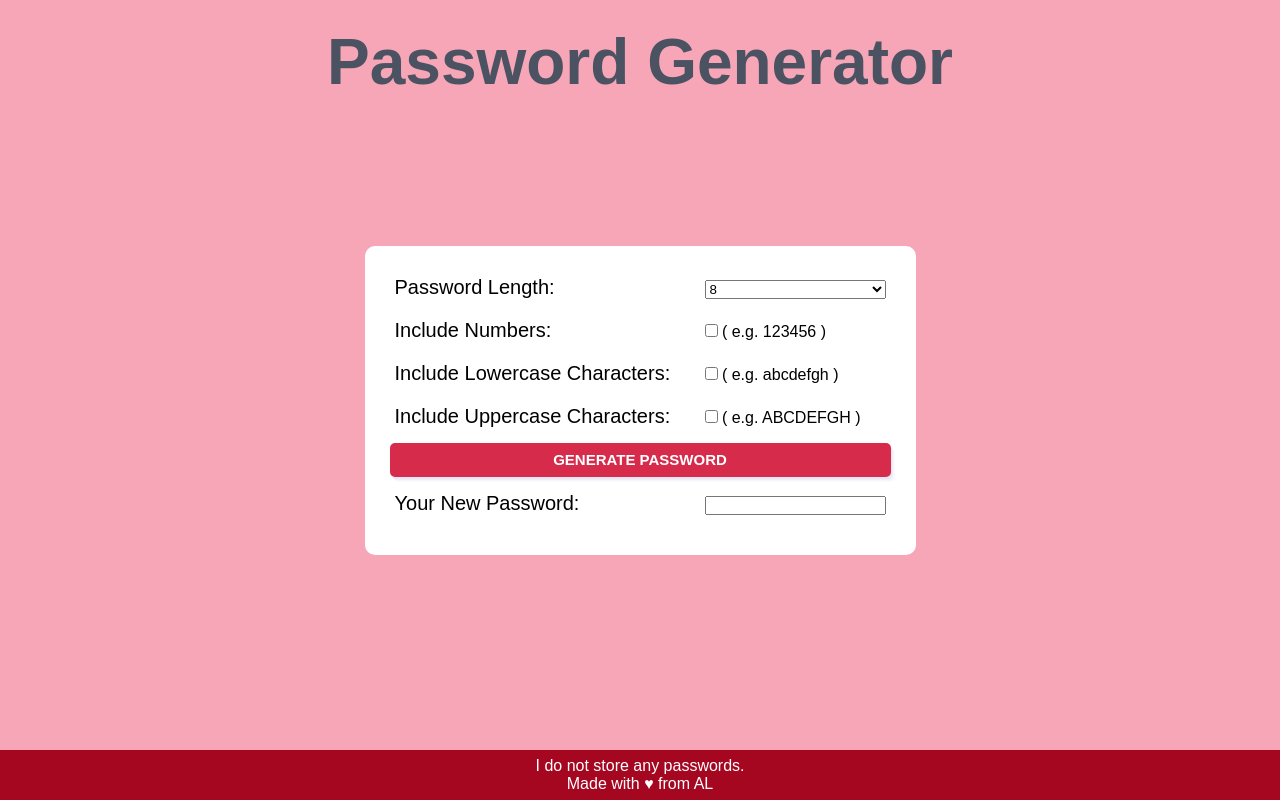
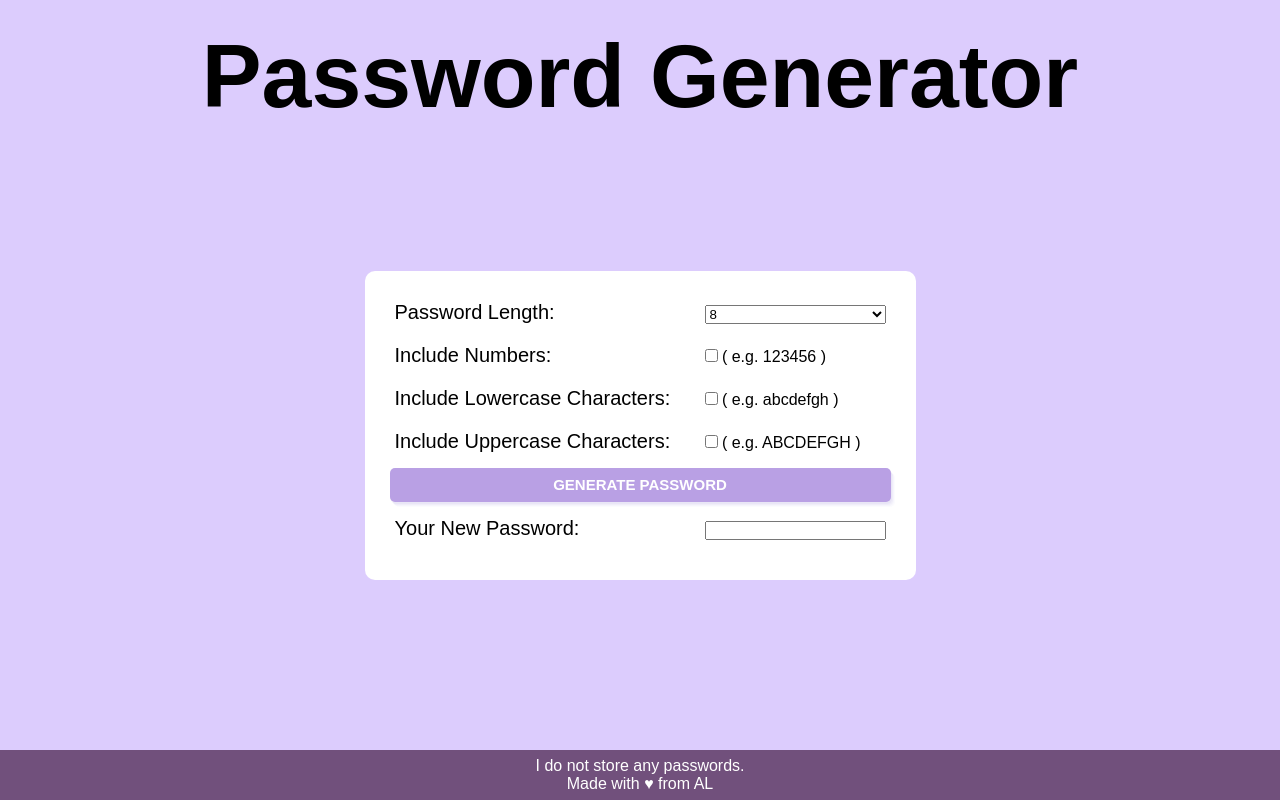
Before and after one commit to drmisssciurus/password-generator, a plain HTML site: page index.html in a window 1280 px wide. Drawn offline with Linux system fonts and the light colour scheme; a web font is replaced by a local one.

Commit message:
finish styles

```diff
--- a/style.css
+++ b/style.css
@@ -7,12 +7,15 @@
 }
 
 :root {
-  --header-height: 50px;
+  --header-height: 100px;
   --footer-height: 50px;
   --main-white: rgb(255, 255, 255);
-  --bg-color: rgba(240, 78, 112, 0.5);
-  --light-gray: rgb(75, 82, 97);
-  --button-color: rgb(215, 43, 76);
+  --main-black: rgb(0, 0, 0);
+  --bg-color: rgb(220, 204, 253);
+  --button: rgb(185, 160, 228);
+  --button-hover: rgb(158, 128, 202);
+  --button-active: rgb(131, 96, 178);
+  --footer-color: rgb(113, 80, 124);
 }
 
 body {
@@ -31,7 +34,6 @@ header {
   display: flex;
   align-items: center;
   justify-content: center;
-
   margin: auto auto;
   min-height: calc(100vh - var(--header-height) - var(--footer-height));
   width: 100%;
@@ -46,8 +48,8 @@ header {
 .title {
   text-align: center;
   padding: 25px;
-  font-size: clamp(32px, 1.6vw, 40px);
-  color: var(--light-gray);
+  font-size: clamp(1.5rem, 3.5vw, 4rem);
+  color: var(--main-black);
 }
 .list {
   display: grid;
@@ -78,7 +80,7 @@ header {
   text-transform: uppercase;
   font-weight: 700;
   color: #fff;
-  background-color: var(--button-color);
+  background-color: var(--button);
   box-shadow:
   rgba(162, 158, 215, 0.10) 1px 2px,
   rgba(162, 158, 215, 0.08) 2px 3px,
@@ -89,11 +91,11 @@ header {
 }
 
 .button:hover {
-  background-color: rgb(190, 12, 44, 0.9);
+  background-color: var(--button-hover);
 }
 
 .button:active {
-  background-color: rgb(165, 7, 33, 0.8);
+  background-color: var(--button-active);
   box-shadow: none;
 }
 
@@ -101,7 +103,7 @@ header {
   display: flex;
   justify-content: center;
   align-items: center;
-  background-color: rgb(165, 7, 33);
+  background-color: var(--footer-color);
   height: var(--footer-height);
 }
 
```
